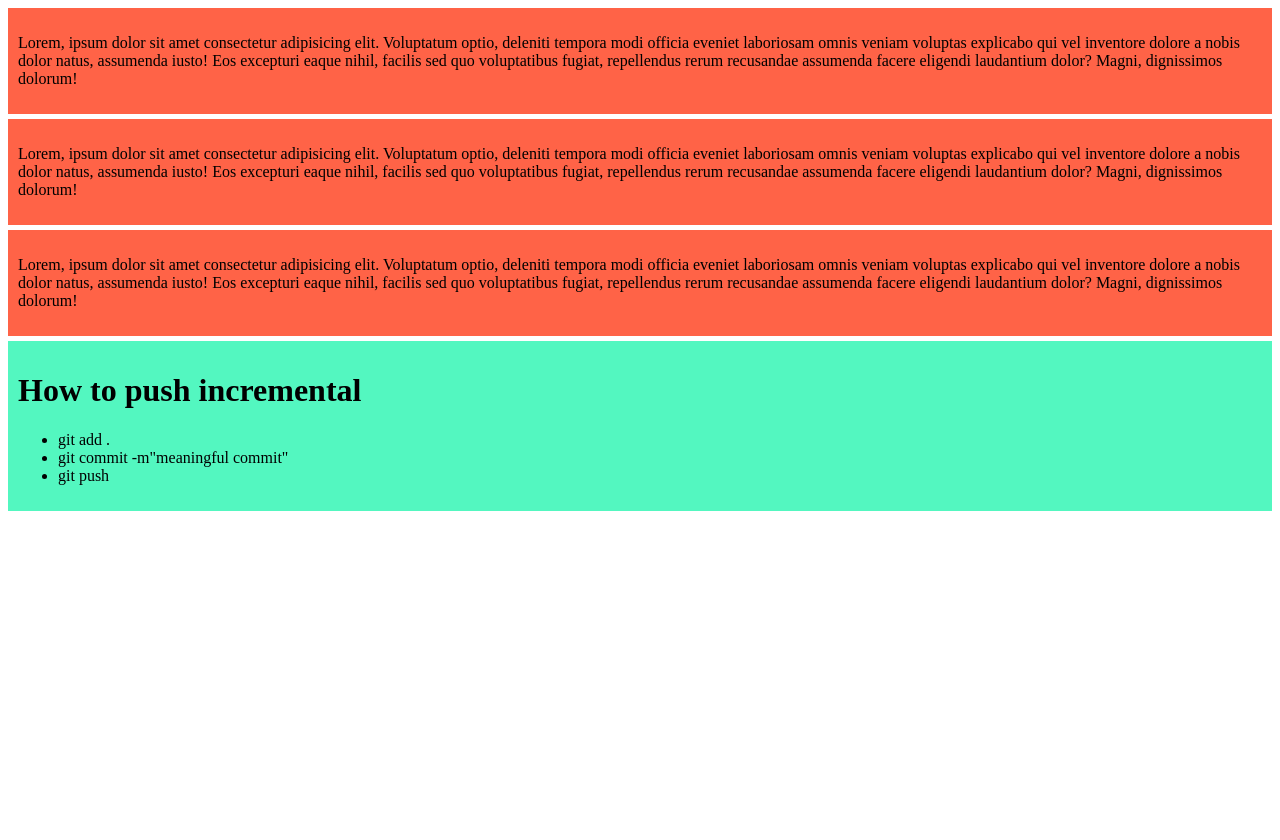
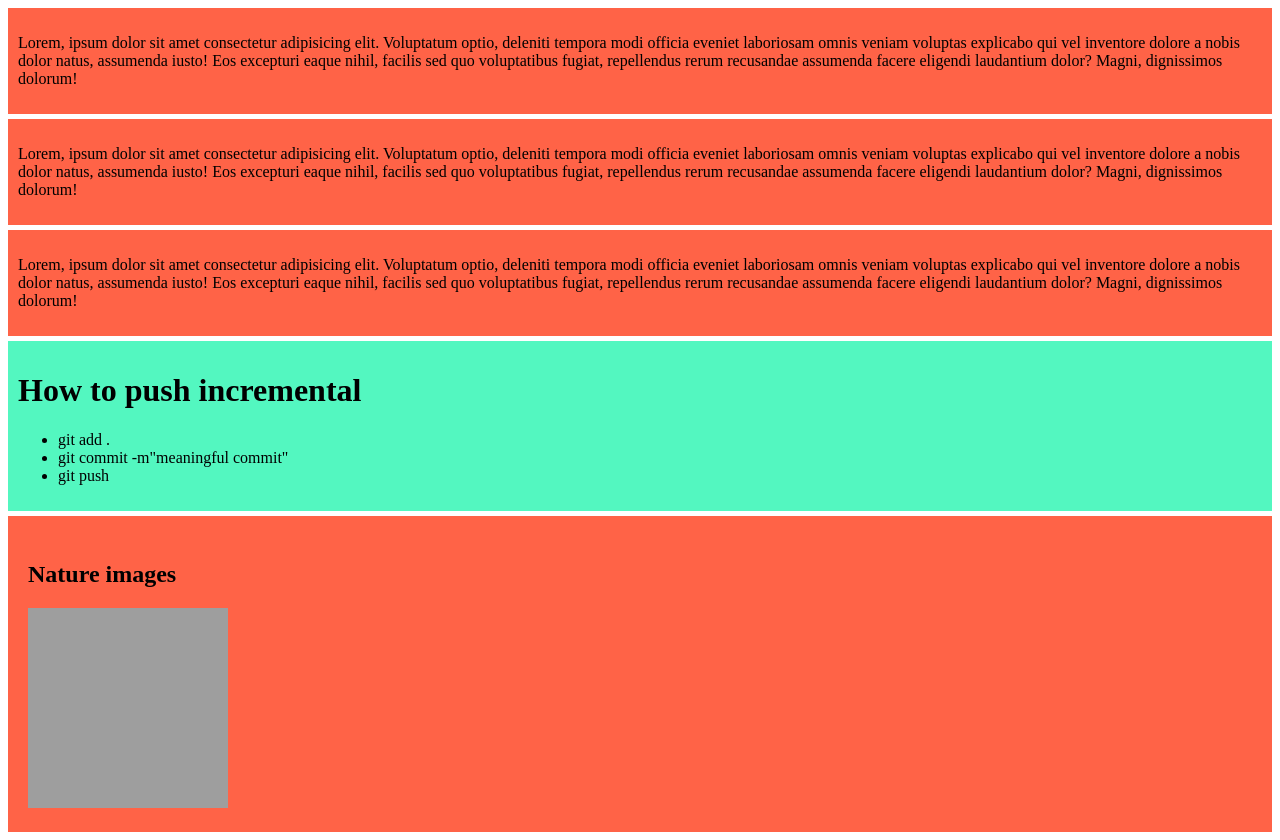
Before and after one commit to mhashnain/my-first-website, a plain HTML site: page index.html in a window 1280 px wide. Before the commit the page ends 800 px from the top, so only its background shows below. Drawn offline with Linux system fonts and the light colour scheme; grey boxes are pictures that could not be loaded.

Commit message:
push nature image

```diff
--- a/index.html
+++ b/index.html
@@ -23,5 +23,11 @@
             <li>git push</li>
         </ul>
     </div>
+    <div>
+        <div>
+            <h2>Nature images</h2>
+            <img class="nature" src="images/nature.img.jpg" alt="">
+        </div>
+    </div>
 </body>
 </html>
--- a/styles/blog.css
+++ b/styles/blog.css
@@ -9,3 +9,7 @@ div{
     padding: 10px;
     margin-top: 5px;
 }
+.nature{
+    width: 200px;
+    height: 200px;
+}
```
Also changed, not shown: 1 other file.
